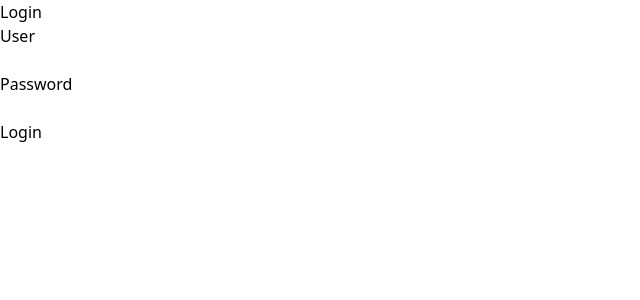
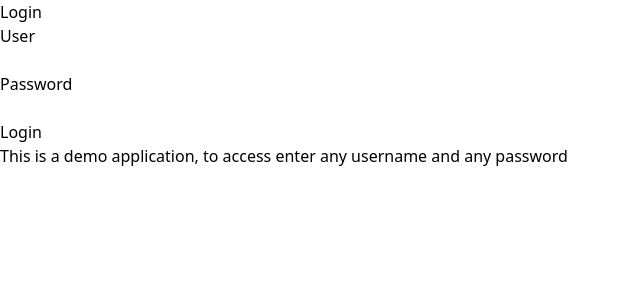
Before and after one commit to ombeltran/information-system, a Next.js app: page / in a window 1280 px wide. Shown: the top 300 px of the page, without its empty margins (0-640 px from the left). Built offline with nearby package versions, Linux system fonts and the light colour scheme.

Commit message:
Added text in the bottom side of login form

```diff
--- a/src/app/page.tsx
+++ b/src/app/page.tsx
@@ -28,6 +28,7 @@ function Login() {
           <div></div>
           <Button type="submit">Login</Button>
         </div>
+        <p className="w-[300px] text-center font-bold text-red-700">This is a demo application, to access enter any username and any password</p>
       </Form>
     </div>
   );
```
